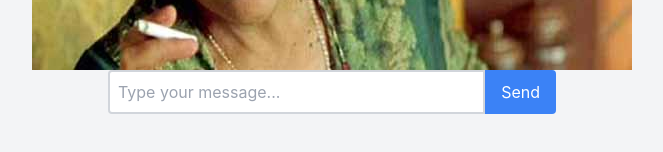
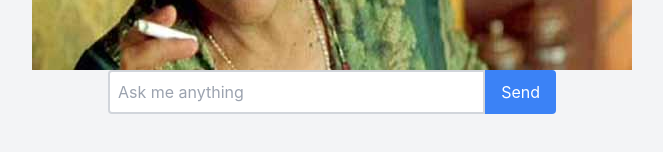
Before and after one commit to jgl3hb/chatbot, a React (Create React App) app: page / in a window 1280 px wide. Shown: the part 474-626 px from the top of the page, without its empty margins (308-971 px from the left). Built offline with nearby package versions, Linux system fonts and the light colour scheme.

Commit message:
ask me anything

```diff
--- a/src/App.js
+++ b/src/App.js
@@ -27,7 +27,7 @@ function App() {
           value={input}
           onChange={(e) => setInput(e.target.value)}
           className="flex-1 p-2 border-2 border-gray-300 rounded-l"
-          placeholder="Type your message..."
+          placeholder="Ask me anything"
         />
         <button onClick={sendMessage} className="bg-blue-500 text-white px-4 rounded-r">
           Send
```
